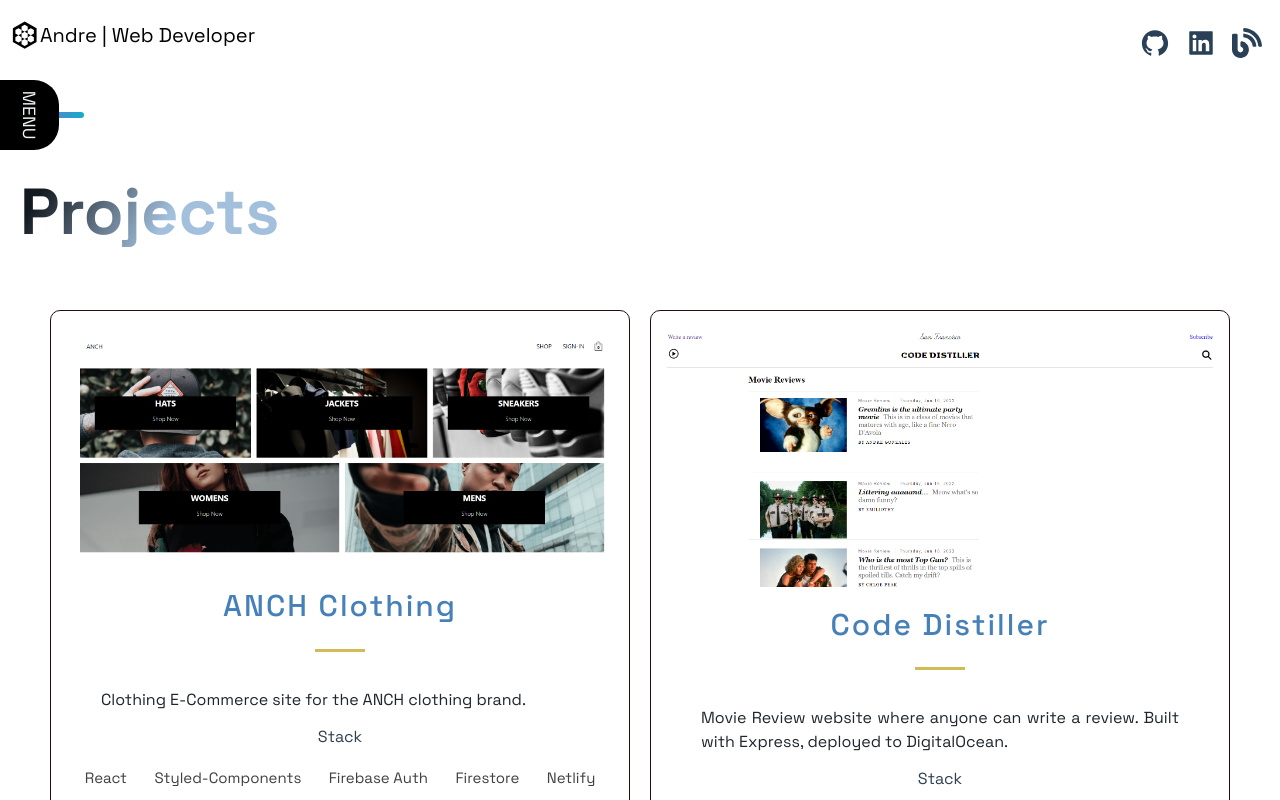
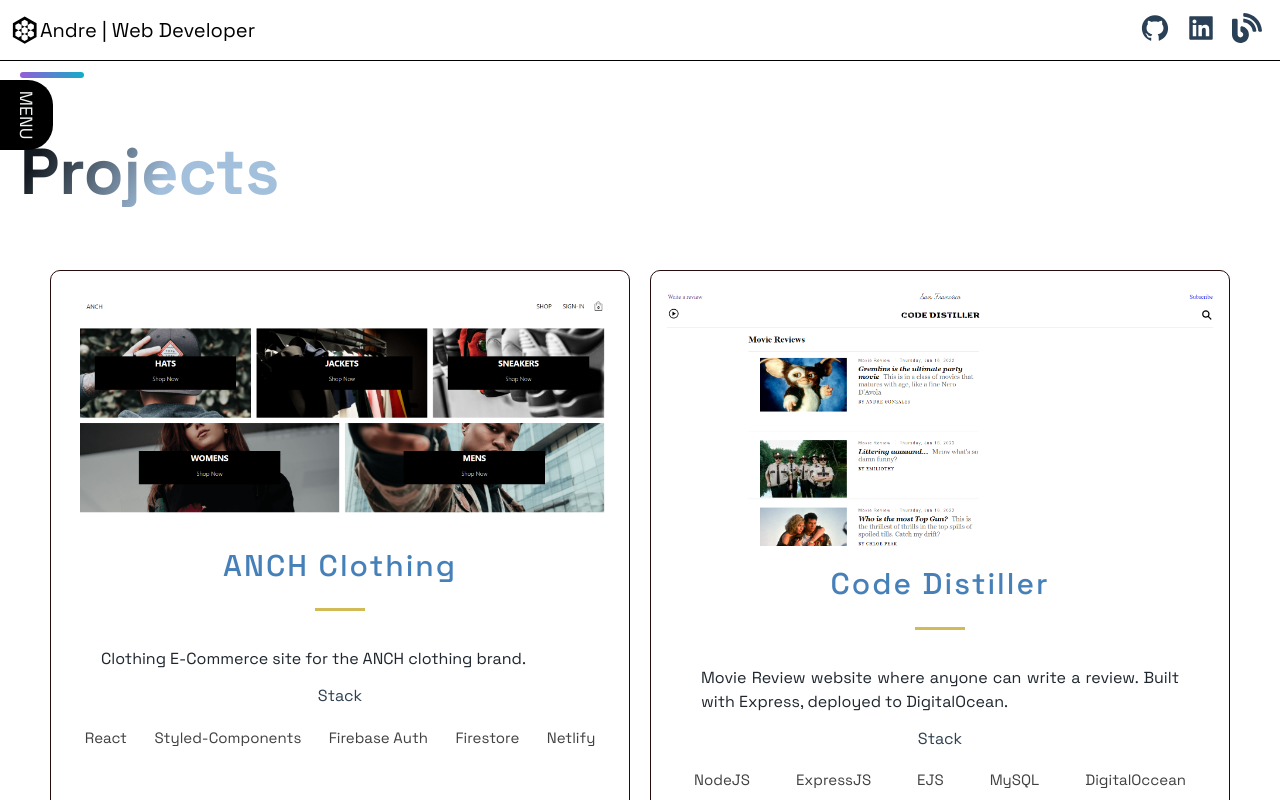
Before and after one commit to gibstock/agonzales-portfolio, a Next.js app: page / in a window 1280 px wide. Shown: the top 800 px of the page. Built offline with nearby package versions, Linux system fonts and the light colour scheme.

Commit message:
created fixed header

```diff
--- a/src/components/Footer/FooterStyles.js
+++ b/src/components/Footer/FooterStyles.js
@@ -24,7 +24,7 @@
 	left: 0;
 
 	&:hover {
-		color: #fff;
+		color: rgba(0, 0, 0, 1);
 		left: 6px;
 	}
 
@@ -35,7 +35,7 @@
 	}
 
 	@media ${props => props.theme.breakpoints.sm} {
-		font-size: 8px;
+		font-size: 16px;
 		line-height: 14px;
 		margin-bottom: 8px;
 		display: flex;
@@ -145,14 +145,14 @@
 export const LinkTitle = styled.h4`
 	font-style: normal;
 	font-weight: 600;
-	font-size: 12px;
+	font-size: 14px;
 	line-height: 24px;
 	text-transform: uppercase;
 	color: rgba(0, 0, 0, 0.4);
 	margin-bottom: 16px;
 
 	@media ${props => props.theme.breakpoints.sm} {
-		font-size: 10px;
+		font-size: 14px;
 		line-height: 12px;
 		margin-bottom: 8px;
 	}
--- a/src/components/Header/Header.js
+++ b/src/components/Header/Header.js
@@ -11,7 +11,7 @@
   <Container>
     <Div1>
       <Link href="/">
-        <a style={{ display: "flex", alignItems: "center", color: "hsl(210, 0%, 0%)", marginBottom: '20px'}}>
+        <a style={{ display: "flex", alignItems: "center", color: "hsl(210, 0%, 0%)"}}>
           <GiArtificialHive size="3rem" /><Span>Andre | Web Developer</Span>
         </a>
       </Link>
--- a/src/components/Header/HeaderStyles.js
+++ b/src/components/Header/HeaderStyles.js
@@ -2,18 +2,23 @@
 import styled from 'styled-components';
 
 export const Container = styled.div`
+  position: fixed;
+  top: 0;
+  left: 0;
+  right: 0;
   display: grid;
   grid-template-columns: repeat(5, 1fr);
   grid-template-rows: 1fr;
   grid-column-gap: 2rem;
-  padding: 1rem;
-  padding-top: 2rem;
-  // position: relative;
+  padding: .5rem 1rem;
+  // padding-top: 2rem;
+  z-index: 1000;
+  background: #fff;
+  border-bottom: 1px solid black;
 
   @media ${(props) => props.theme.breakpoints.sm} {
     display: grid;
     grid-template-columns: repeat(5, 1fr);
-    grid-template-rows: repeat(2, 60px);
     grid-column-gap: 0.5rem;
     grid-row-gap: 0.5rem;
   }
@@ -25,7 +30,9 @@
   grid-area: 1 / 1 / 2 / 3;
   display: flex;
   flex-direction: row;
-  align-content: center;
+  a {
+    margin: 0;
+  }
   @media ${(props) => props.theme.breakpoints.sm} {
     grid-area: 1 / 1 / 2 / 5;
   }
@@ -39,7 +46,7 @@
   // top: 50%;
 
   @media ${(props) => props.theme.breakpoints.sm} {
-    grid-area: 2 / 1 / 3 / -1;
+    // grid-area: 2 / 1 / 3 / -1;
   }
 `;
 export const Div3 = styled.div`
--- a/src/components/NavDropDown/NavDropDown.js
+++ b/src/components/NavDropDown/NavDropDown.js
@@ -76,7 +76,7 @@
 `
 
 export const DropDownIcon = styled.div`
-  // width: em;
+  width: 3em;
   height: 4em;
   background-color: black;
   border: none;
@@ -86,7 +86,7 @@
   border-top-left-radius: 0;
   display: flex;
   flex-direction: row;
-  justify-content: flex-end;
+  justify-content: center;
   align-items: center;
   // transform: rotate(-90deg);
   padding: 1.5em .3em;
--- a/src/components/NavDropDown/index.js
+++ b/src/components/NavDropDown/index.js
@@ -8,9 +8,14 @@
   const [isActive, setIsActive] = useState(false)
   const [menu, setMenu] = useState('MENU')
 
+  const menuOutput = {
+    open: 'MENU',
+    close: String.fromCharCode(0x2715)
+  }
+
   const dropDownClickHandler = () => {
     setIsActive(!isActive)
-    !isActive ? setMenu('X') : setMenu('MENU')
+    !isActive ? setMenu(menuOutput.close) : setMenu(menuOutput.open)
   }
 
   return(
@@ -18,21 +23,21 @@
       <DropDownIcon  onClick={dropDownClickHandler}><span active={isActive}>{menu}</span>
       </DropDownIcon>
       <DropDownContainer active={isActive}>
-        <DropDownItem href='#projects'>
+        <DropDownItem href='#projects' onClick={dropDownClickHandler}>
           <DropDownTextContainer>
             <span>01</span>
             <DropDownItemTitle>Projects</DropDownItemTitle>
             <DropDownItemDesc>Things I've Built</DropDownItemDesc>
           </DropDownTextContainer>
         </DropDownItem>
-        <DropDownItem href='#tech'>
+        <DropDownItem href='#tech' onClick={dropDownClickHandler}>
           <DropDownTextContainer>
             <span>02</span>
             <DropDownItemTitle>Technologies</DropDownItemTitle>
             <DropDownItemDesc>Things I've Used</DropDownItemDesc>
           </DropDownTextContainer>
         </DropDownItem>
-        <DropDownItem href='#about'>
+        <DropDownItem href='#about' onClick={dropDownClickHandler}>
           <DropDownTextContainer>
             <span>03</span>
             <DropDownItemTitle>About</DropDownItemTitle>
--- a/src/styles/GlobalComponents/index.js
+++ b/src/styles/GlobalComponents/index.js
@@ -4,7 +4,7 @@
   display: ${(props) => props.grid ? "grid" : "flex" };
   flex-direction: ${(props) => props.row ? "row" : "column" };
   padding: ${(props) => props.nopadding ? "0" : "32px 48px 0" } ;
-  margin: 0 auto;
+  margin: 0 auto 5vh auto;
   max-width: 1240px;
   box-sizing: content-box;
   position: relative;
```
